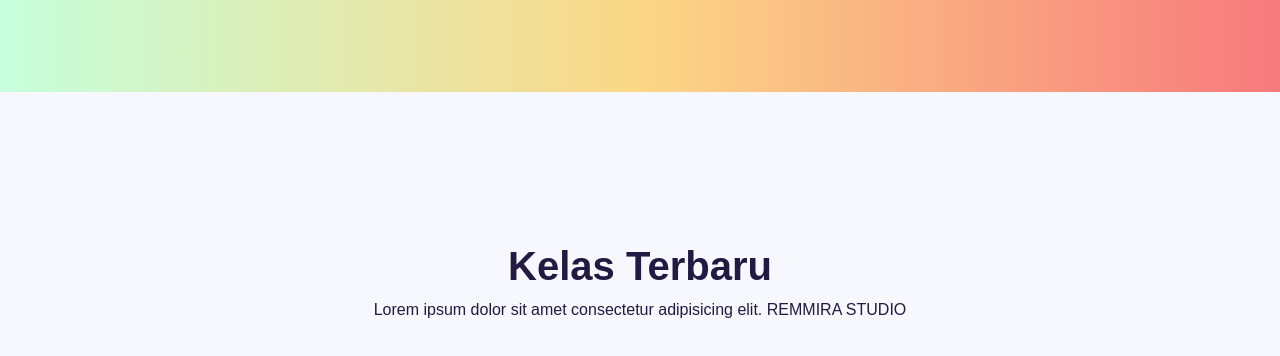
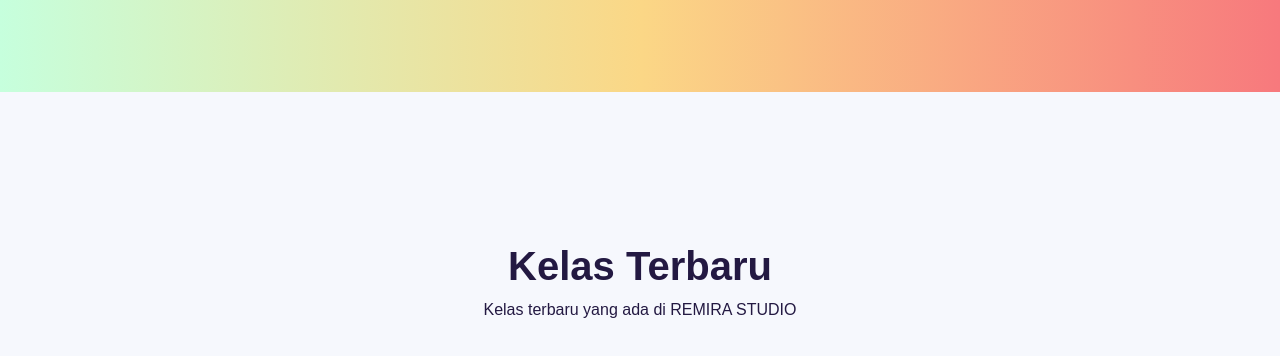
Before and after one commit to husni0204/remira-kursus, a React (Vite) app: page / in a window 1280 px wide. Shown: the part 708-1064 px from the top of the page. Built offline with nearby package versions, Linux system fonts and the light colour scheme.

Commit message:
salah nama

```diff
--- a/src/pages/HomePage/index.tsx
+++ b/src/pages/HomePage/index.tsx
@@ -51,7 +51,7 @@ const HomePage = () => {
                     <Row>
                         <Col>
                             <h1 className='text-center fw-bold'>Kelas Terbaru</h1>
-                            <p className='text-center'>Lorem ipsum dolor sit amet consectetur adipisicing elit. REMMIRA STUDIO</p>
+                            <p className='text-center'>Kelas terbaru yang ada di REMIRA STUDIO</p>
                         </Col>
                     </Row>
                     <Row>
```
